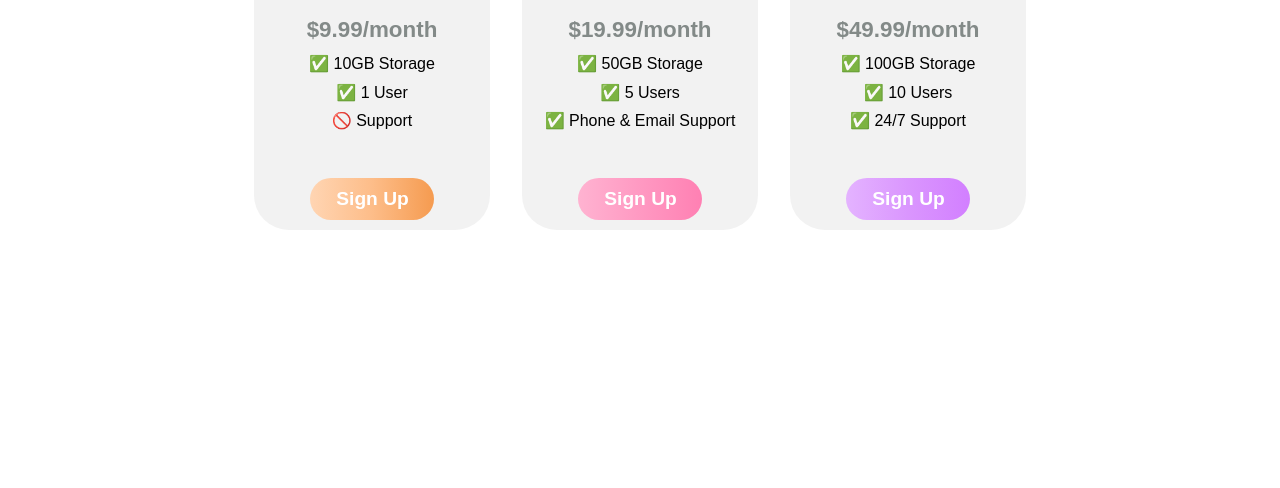
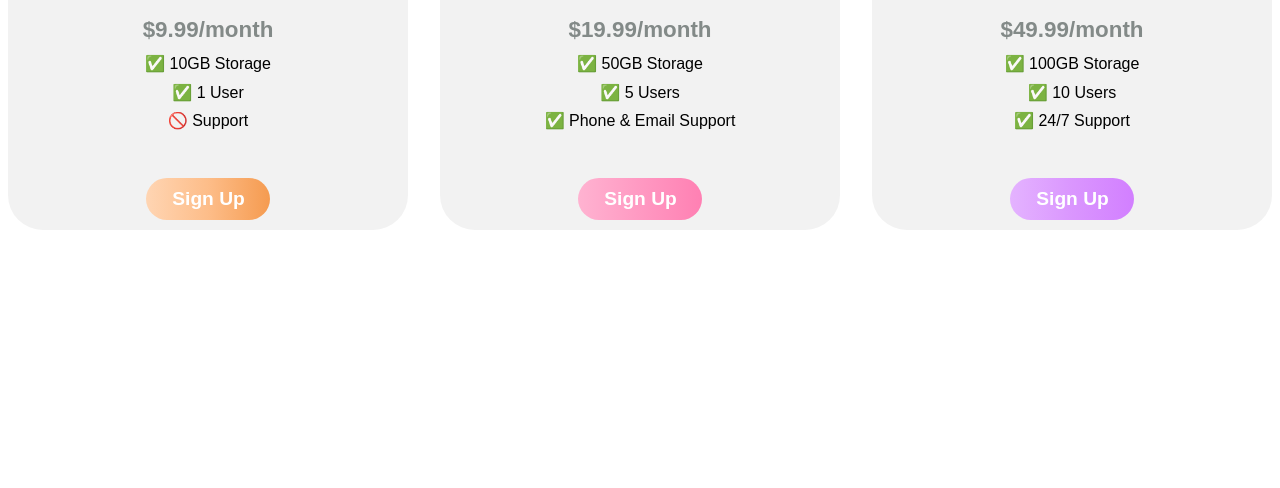
Before and after one commit to smonxk/price-table, a plain HTML site: page index.html in a window 1280 px wide. Shown: the part 328-816 px from the top of the page. Drawn offline with Linux system fonts and the light colour scheme; a web font is replaced by a local one.

Commit message:
Add files via upload

```diff
--- a/styles.css
+++ b/styles.css
@@ -17,7 +17,7 @@ body {
       text-align: center;
       padding: 10px;
       flex: 1;
-      max-width: 27vh;
+      max-width: 50vh;
       min-width: 27vh;
       border-radius: 35px;
       height: 35vh;
```
